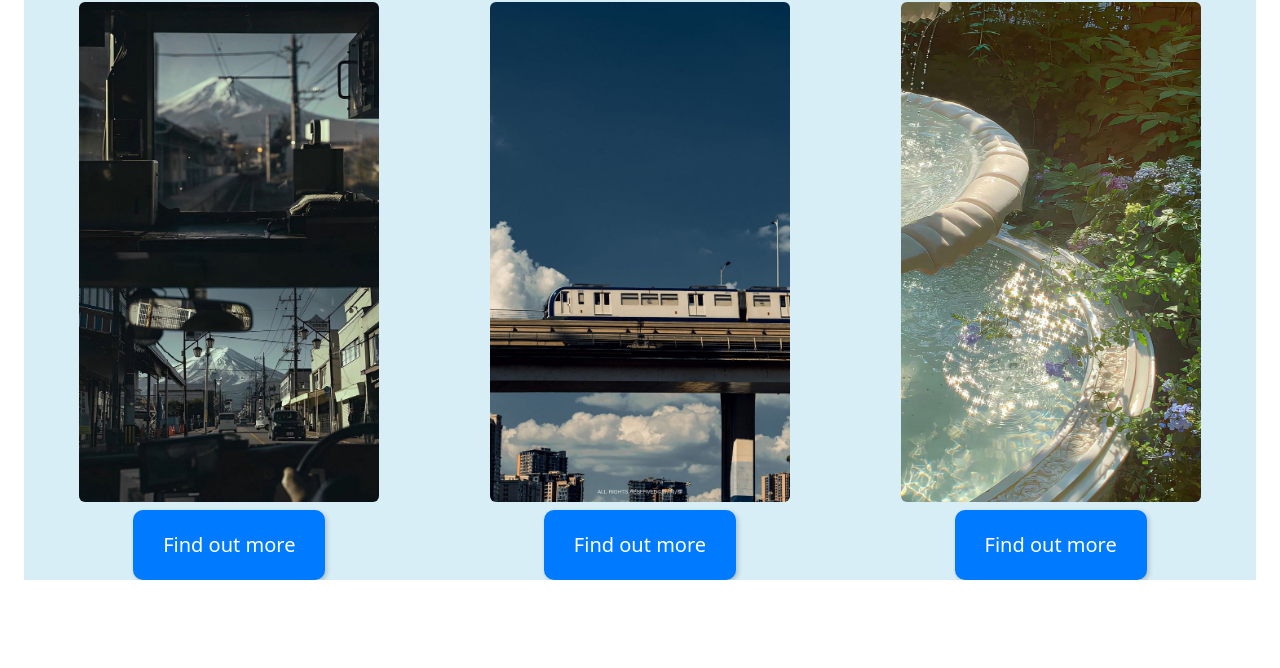
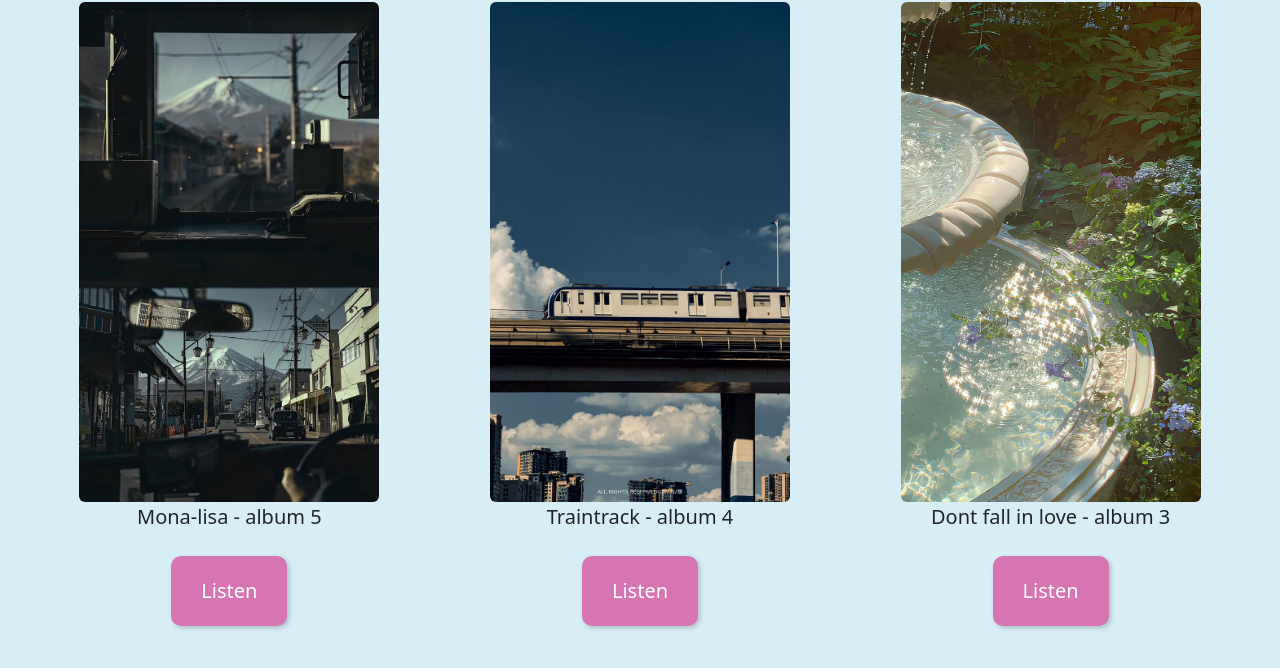
Before and after one commit to hitachi-itachi/Dept, a plain HTML site: page index.html in a window 1280 px wide. Shown: the part 542-1210 px from the top of the page. Before the commit the page ends 1122 px from the top, so only its background shows below. Drawn offline with nearby package versions, Linux system fonts and the light colour scheme.

Commit message:
add respective songs to button onclick

```diff
--- a/custom.css
+++ b/custom.css
@@ -30,7 +30,7 @@
 
 
 .custom-button {
-    background-color: #007BFF; /* Blue background */
+    background-color: #d774b3; /* Blue background */
     color: white; /* White text */
     border: none; /* Remove border */
     padding: 20px 30px; /* Add padding */
@@ -50,3 +50,8 @@
   text-align: center;
   font-size: 100px;
 }
+
+body {
+    padding-bottom: 50px; /* Adjust as needed */
+    background-color: #d8eef7 ;
+  }
--- a/index.html
+++ b/index.html
@@ -29,7 +29,7 @@
                 </div>
                 <!-- Text Column -->
                 <div class="col-md-8 dept">
-                    <p class="fs-2 text-dark">Hi, I am dept! Nice to meet you! I mainly specialise in K-RB&B and have topped the charts in many different regions of Korea.</p>
+                    <p class="fs-2 text-dark">Hi, I am dept! Nice to meet you! I mainly specialise in K-R&B and have topped the charts in many different regions of Korea.</p>
                     <button class = "md-8 custom-button">Find out more</button>
                 </div>
 
@@ -44,15 +44,18 @@
                 </div>
                 <div class="col-md-4 text-center d-flex flex-column align-items-center">
                     <img src="dept2.jpg" alt="I am dept" class="img-fluid rounded fixed-size">
-                    <button class="md-8 custom-button mt-2">Find out more</button>
+                    <p class = "fs-5 text-dark"> Mona-lisa - album 5 </p>
+                    <button class="md-8 custom-button mt-2" onclick="window.location.href='https://www.youtube.com/watch?v=IxD1QifTNbU';">Listen</button>
                 </div>
                 <div class="col-md-4 text-center d-flex flex-column align-items-center">
                     <img src="dept3.jpg" alt="I am dept" class="img-fluid rounded fixed-size">
-                    <button class = "md-8 custom-button mt-2">Find out more</button>
+                    <p class = "fs-5 text-dark"> Traintrack - album 4</p>
+                    <button  class = "md-8 custom-button mt-2" onclick="window.location.href='https://www.youtube.com/watch?v=_EvjyXDGM5w';">Listen</button>
                 </div>
                 <div class="col-md-4 text-center d-flex flex-column align-items-center">
                     <img src="dept4.jpeg" alt="I am dept" class="img-fluid rounded fixed-size">
-                    <button class = "md-8 custom-button mt-2">Find out more</button>
+                    <p class = "fs-5 text-dark"> Dont fall in love - album 3</p>
+                    <button class = "md-8 custom-button mt-2" onclick="window.location.href='https://www.youtube.com/watch?v=uzIhwLg6plg';">Listen</button>
                 </div>
 
         </div>
```
